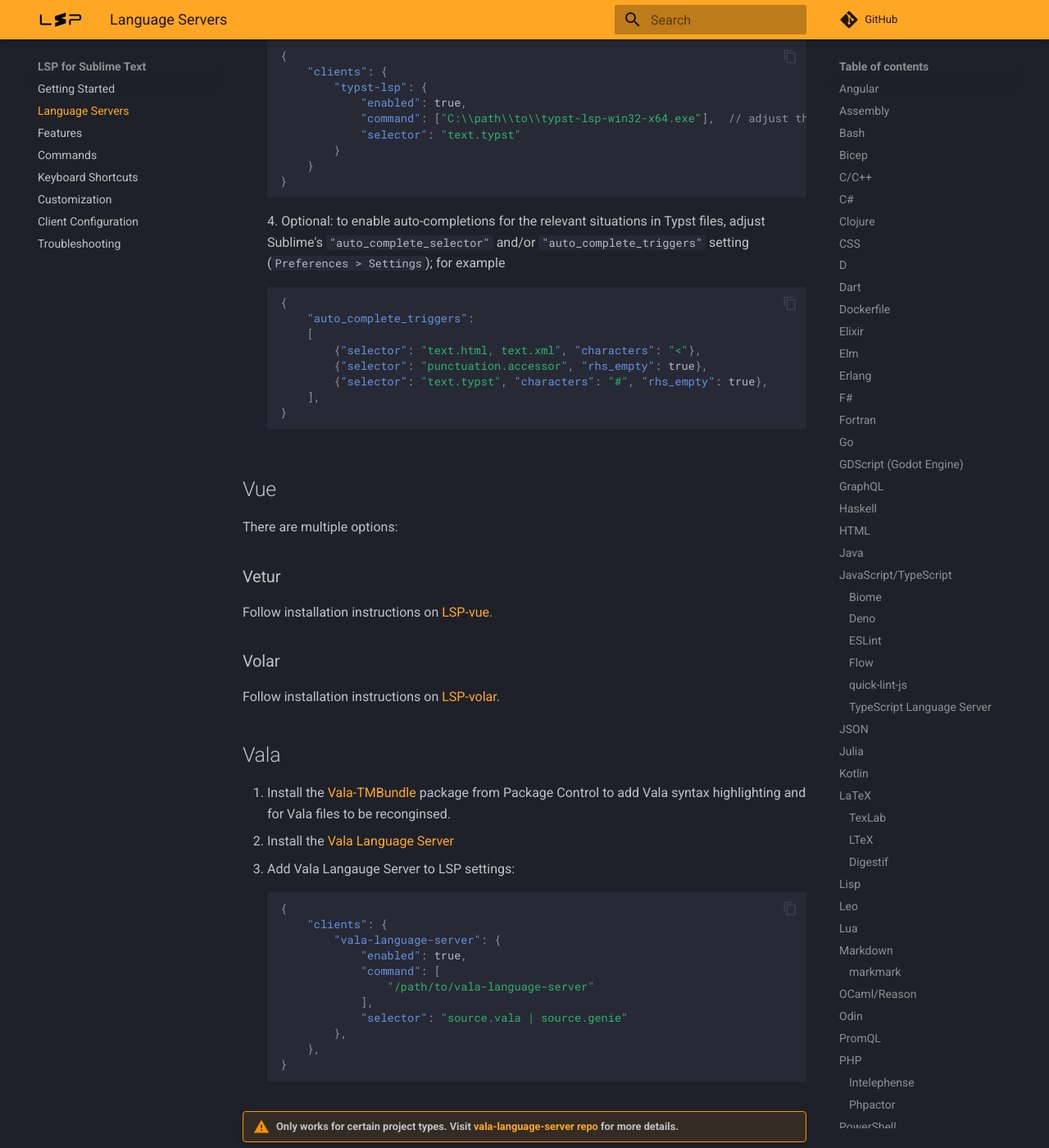
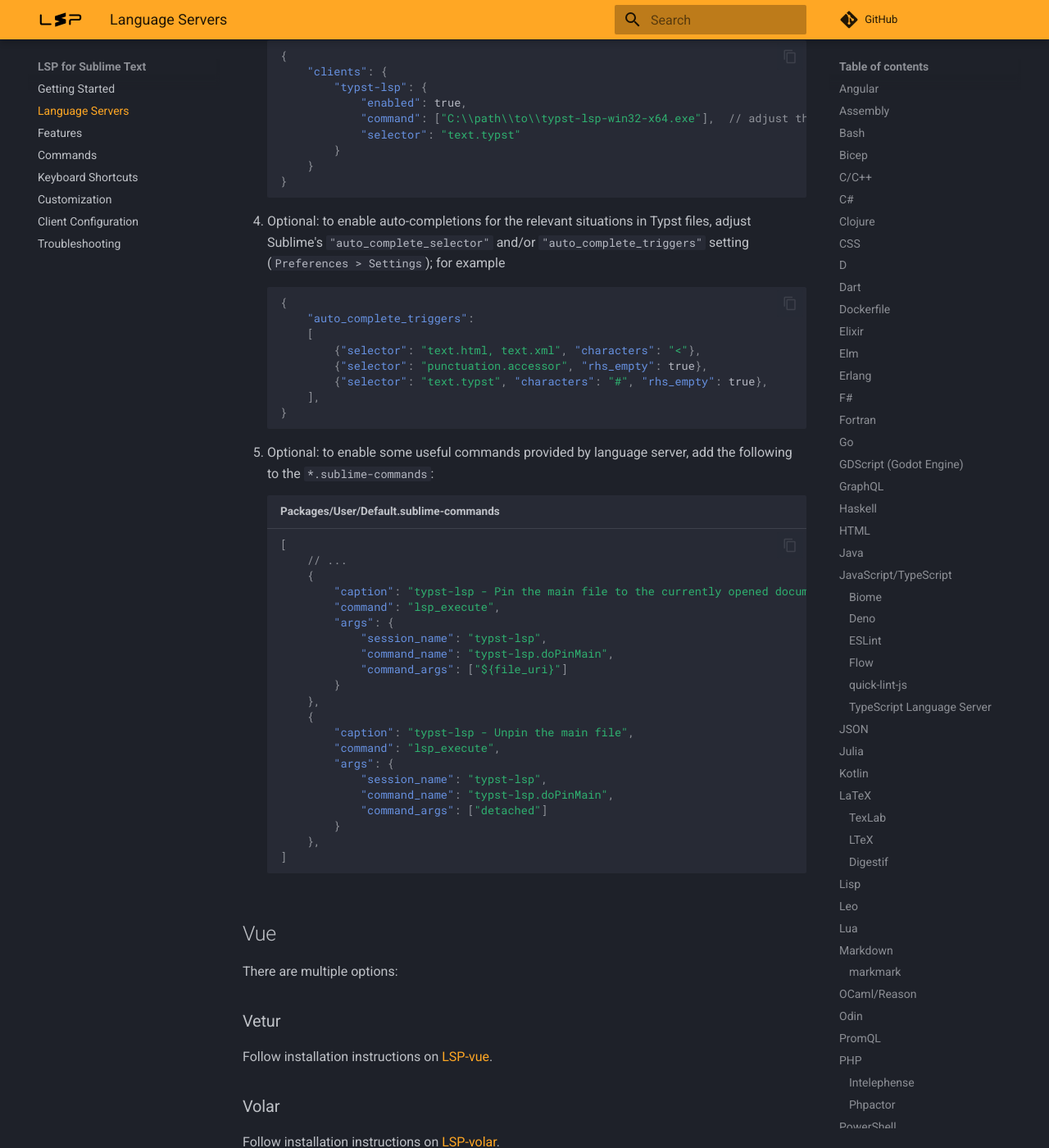
Before and after one commit to sublimelsp/LSP, an MkDocs documentation site: the page built from docs/src/language_servers.md, in a window 1280 px wide and 1400 px high, scrolled down 17795 px. Shown: the whole window at 82% size. Built offline with MkDocs 1.6.1 and Material for MkDocs 9.7.7, drawn with Linux system fonts in a browser that asks for light colours; comment, search, counter and statistics services are not loaded.

Commit message:
docs: add info about typst-lsp commands

````diff
--- a/docs/src/language_servers.md
+++ b/docs/src/language_servers.md
@@ -738,6 +738,7 @@
         }
     }
     ```
+
 4. Optional: to enable auto-completions for the relevant situations in Typst files, adjust Sublime's `"auto_complete_selector"` and/or `"auto_complete_triggers"` setting (`Preferences > Settings`); for example
 
     ```jsonc
@@ -749,6 +750,33 @@
             {"selector": "text.typst", "characters": "#", "rhs_empty": true},
         ],
     }
+    ```
+
+5. Optional: to enable some useful commands provided by language server, add the following to the `*.sublime-commands`:
+
+    <!-- how to call: see https://github.com/nvarner/typst-lsp/blob/master/editors/vscode/src/extension.ts -->
+    ```jsonc title="Packages/User/Default.sublime-commands"
+    [
+        // ...
+        {
+            "caption": "typst-lsp - Pin the main file to the currently opened document",
+            "command": "lsp_execute",
+            "args": {
+                "session_name": "typst-lsp",
+                "command_name": "typst-lsp.doPinMain",
+                "command_args": ["${file_uri}"]
+            }
+        },
+        {
+            "caption": "typst-lsp - Unpin the main file",
+            "command": "lsp_execute",
+            "args": {
+                "session_name": "typst-lsp",
+                "command_name": "typst-lsp.doPinMain",
+                "command_args": ["detached"]
+            }
+        },
+    ]
     ```
 
 ## Vue
````
